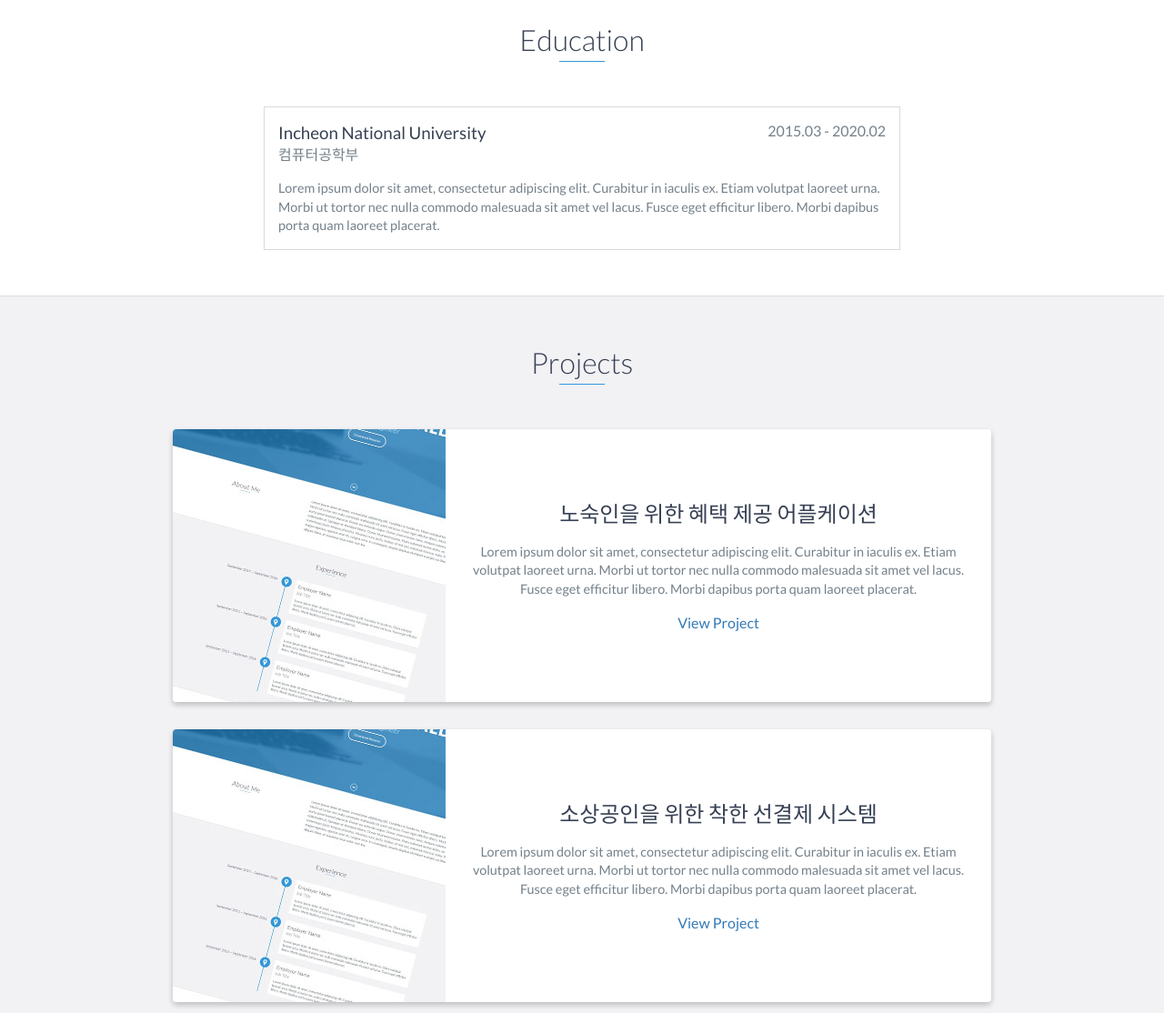
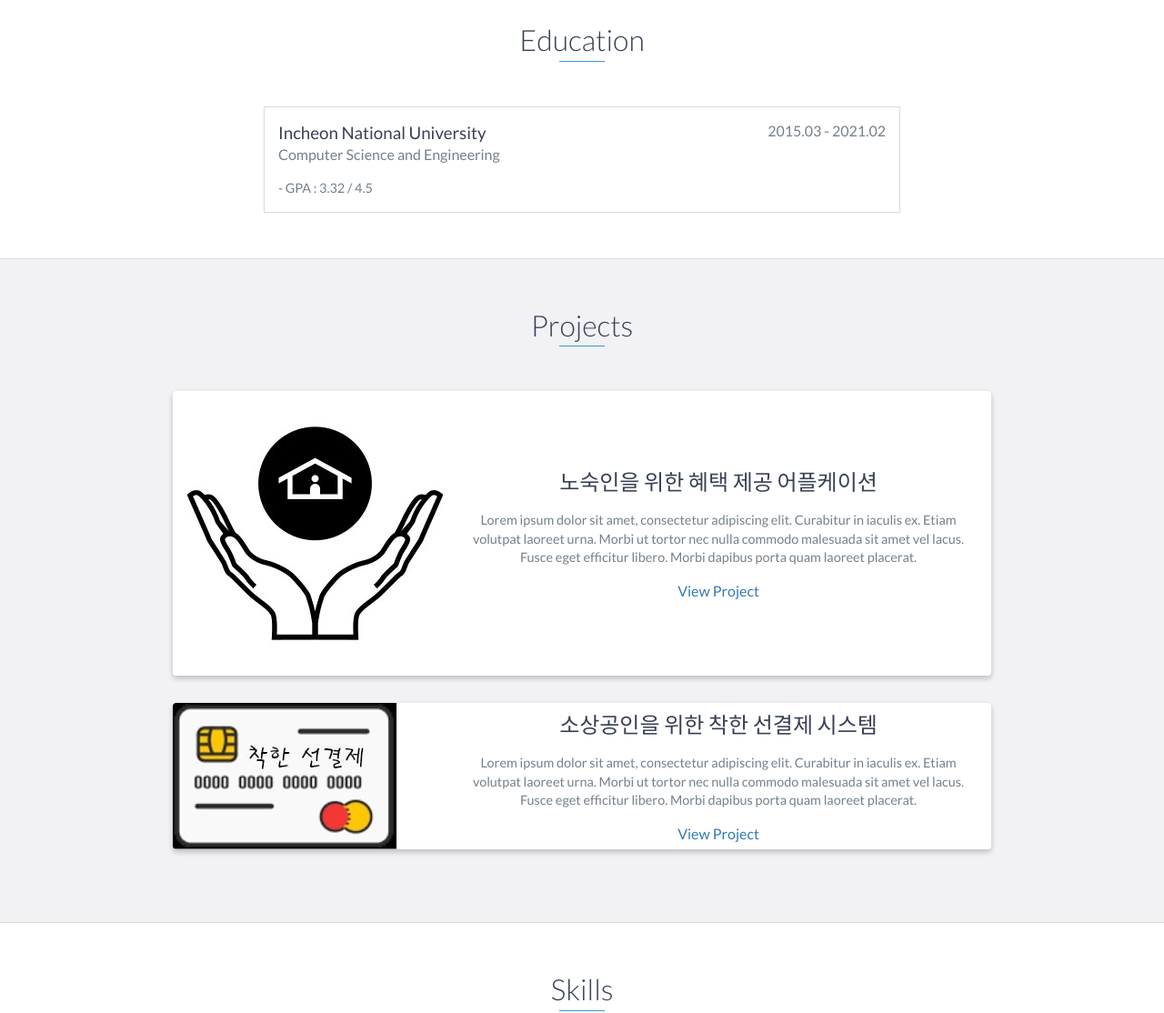
Before and after one commit to garam918/garam918.github.io, a website: page index.html in a window 1280 px wide. Shown: the part 1140-2254 px from the top of the page at 91% size. Drawn offline with nearby package versions, Linux system fonts and the light colour scheme.

Commit message:
update index

```diff
--- a/index.html
+++ b/index.html
@@ -5,7 +5,7 @@
     <meta charset="utf-8">
     <meta http-equiv="X-UA-Compatible" content="IE=edge">
     <meta name="viewport" content="width=device-width, initial-scale=1">
-    <title>My Portfolio</title>
+    <title>Garam's Portfolio</title>
 	<link rel="shortcut icon" href="favicon.ico" type="image/x-icon">
 	<link rel="icon" href="favicon.ico" type="image/x-icon">
     <link href="https://fonts.googleapis.com/css?family=Lato:300,400,700,900" rel="stylesheet">
@@ -87,10 +87,10 @@
         <h2 class="heading">Education</h2>
         <div class="education-block">
             <h3>Incheon National University</h3>
-            <span class="education-date">2015.03 - 2020.02</span>
-            <h4>컴퓨터공학부</h4>
+            <span class="education-date">2015.03 - 2021.02</span>
+            <h4>Computer Science and Engineering</h4>
             <p>
-                Lorem ipsum dolor sit amet, consectetur adipiscing elit. Curabitur in iaculis ex. Etiam volutpat laoreet urna. Morbi ut tortor nec nulla commodo malesuada sit amet vel lacus. Fusce eget efficitur libero. Morbi dapibus porta quam laoreet placerat.
+                - GPA : 3.32 / 4.5
             </p>
         </div>
         <!-- End .education-block -->
@@ -104,7 +104,7 @@
             <div class="row">
                 <div class="project shadow-large">
                     <div class="project-image">
-                        <img src="images/project.jpg" />
+                        <img src="images/outreach.jpg" />
                     </div>
                     <!-- End .project-image -->
                     <div class="project-info">
@@ -112,7 +112,7 @@
                         <p>
                             Lorem ipsum dolor sit amet, consectetur adipiscing elit. Curabitur in iaculis ex. Etiam volutpat laoreet urna. Morbi ut tortor nec nulla commodo malesuada sit amet vel lacus. Fusce eget efficitur libero. Morbi dapibus porta quam laoreet placerat.
                         </p>
-                        <a href="#">View Project</a>
+                        <a href="https://github.com/garam918/Capstone-design">View Project</a>
                     </div>
                     <!-- End .project-info -->
                 </div>
@@ -120,7 +120,7 @@
 
                 <div class="project shadow-large">
                     <div class="project-image">
-                        <img src="images/project.jpg" />
+                        <img src="images/credit.jpg" />
                     </div>
                     <!-- End .project-image -->
                     <div class="project-info">
@@ -128,7 +128,7 @@
                         <p>
                             Lorem ipsum dolor sit amet, consectetur adipiscing elit. Curabitur in iaculis ex. Etiam volutpat laoreet urna. Morbi ut tortor nec nulla commodo malesuada sit amet vel lacus. Fusce eget efficitur libero. Morbi dapibus porta quam laoreet placerat.
                         </p>
-                        <a href="#">View Project</a>
+                        <a href="https://github.com/garam918/AngelHack">View Project</a>
                     </div>
                     <!-- End .project-info -->
                 </div>
```
Also changed, not shown: images/credit.jpg (added), images/outreach.jpg (added).
